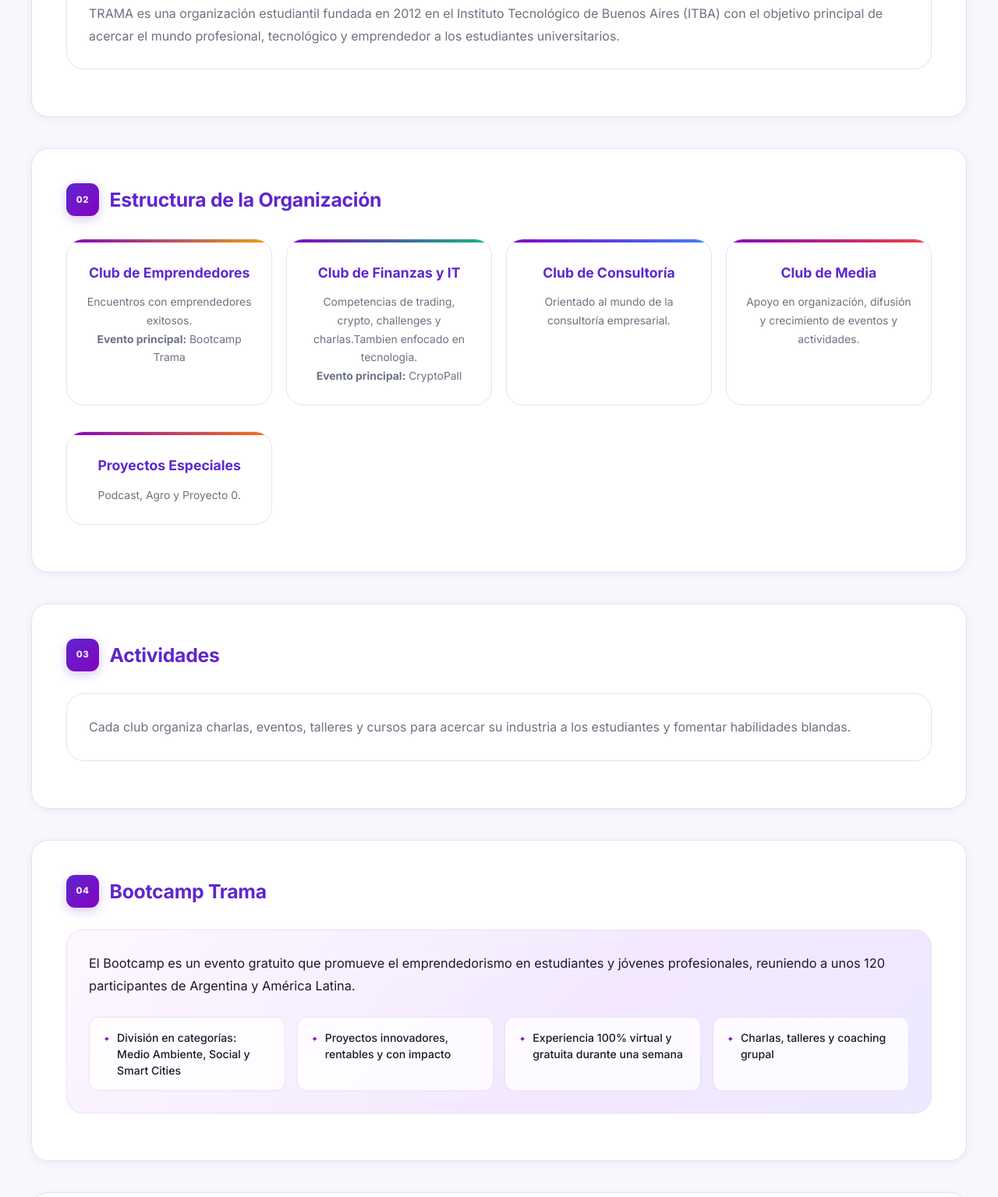
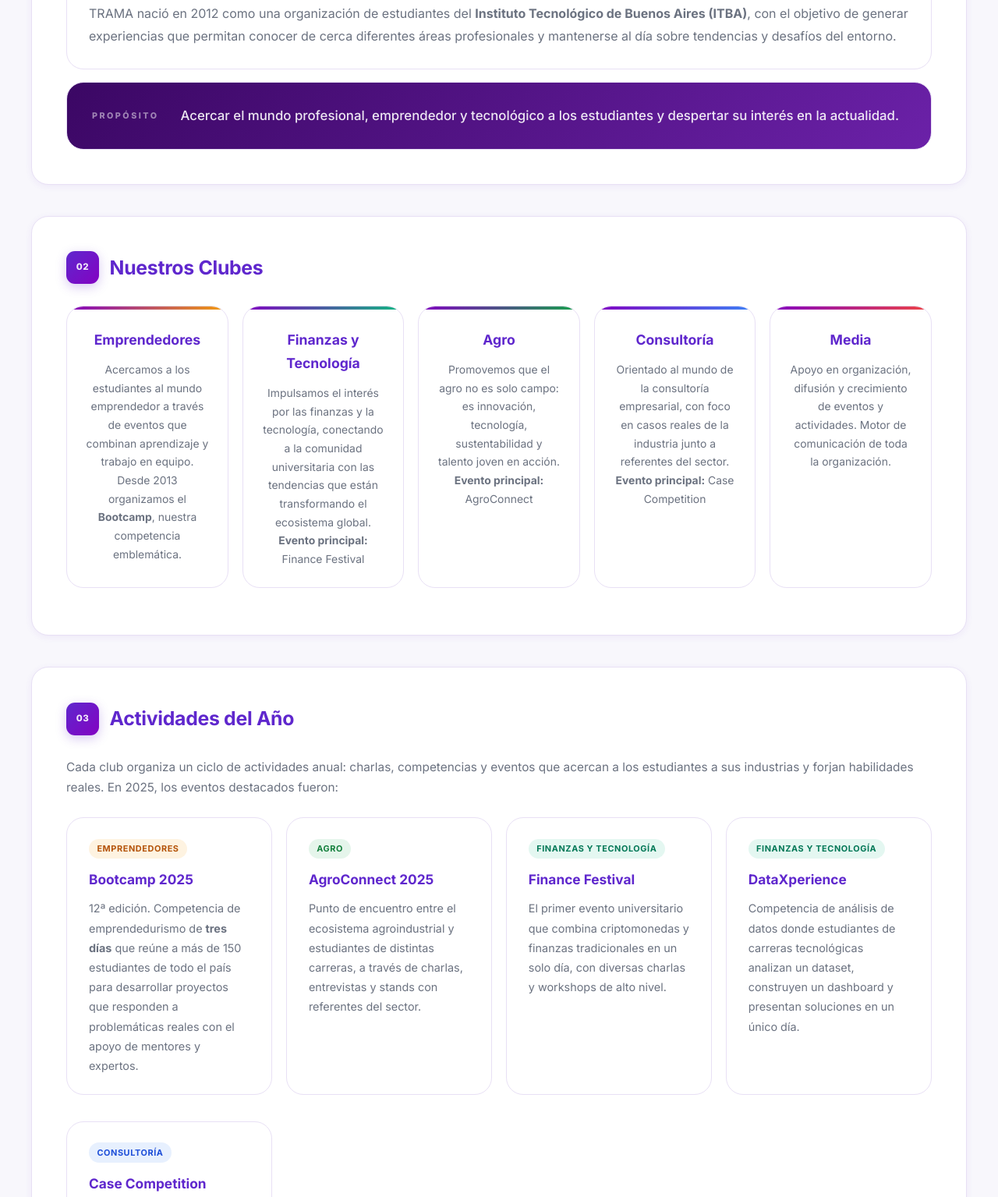
Before and after one commit to juanagros/TRAMA-ITBA, a plain HTML site: page index.html in a window 1280 px wide. Shown: the part 447-1982 px from the top of the page at 78% size. Drawn offline with Linux system fonts and the light colour scheme.

Commit message:
Actualizar contenido y estructura de la página principal; agregar sección de clubes y eventos, y mejorar estilos CSS

```diff
--- a/index.html
+++ b/index.html
@@ -44,35 +44,39 @@
                 <h2>¿Qué es TRAMA?</h2>
             </div>
             <div class="card">
-                <p>TRAMA es una organización estudiantil fundada en 2012 en el Instituto Tecnológico de Buenos Aires (ITBA) con el objetivo principal de acercar el mundo profesional, tecnológico y emprendedor a los estudiantes universitarios.</p>
+                <p>TRAMA nació en 2012 como una organización de estudiantes del <strong>Instituto Tecnológico de Buenos Aires (ITBA)</strong>, con el objetivo de generar experiencias que permitan conocer de cerca diferentes áreas profesionales y mantenerse al día sobre tendencias y desafíos del entorno.</p>
+            </div>
+            <div class="card card-proposito">
+                <div class="proposito-label">Propósito</div>
+                <p class="proposito-text">Acercar el mundo profesional, emprendedor y tecnológico a los estudiantes y despertar su interés en la actualidad.</p>
             </div>
         </section>
 
         <section id="clubes">
             <div class="section-header">
                 <div class="section-icon">02</div>
-                <h2>Estructura de la Organización</h2>
+                <h2>Nuestros Clubes</h2>
             </div>
-            <div class="card-grid">
+            <div class="card-grid clubs-grid">
                 <div class="card club emprendedores">
-                    <h3 class="titulos-clubes">Club de Emprendedores</h3>
-                    <p>Encuentros con emprendedores exitosos.<br><strong>Evento principal:</strong> Bootcamp Trama</p>
+                    <h3 class="titulos-clubes">Emprendedores</h3>
+                    <p>Acercamos a los estudiantes al mundo emprendedor a través de eventos que combinan aprendizaje y trabajo en equipo. Desde 2013 organizamos el <strong>Bootcamp</strong>, nuestra competencia emblemática.</p>
                 </div>
                 <div class="card club finanzas">
-                    <h3 class="titulos-clubes">Club de Finanzas y IT</h3>
-                    <p>Competencias de trading, crypto, challenges y charlas.Tambien enfocado en tecnologia. <br><strong>Evento principal:</strong> CryptoPall</p>
+                    <h3 class="titulos-clubes">Finanzas y Tecnología</h3>
+                    <p>Impulsamos el interés por las finanzas y la tecnología, conectando a la comunidad universitaria con las tendencias que están transformando el ecosistema global.<br><strong>Evento principal:</strong> Finance Festival</p>
+                </div>
+                <div class="card club agro">
+                    <h3 class="titulos-clubes">Agro</h3>
+                    <p>Promovemos que el agro no es solo campo: es innovación, tecnología, sustentabilidad y talento joven en acción.<br><strong>Evento principal:</strong> AgroConnect</p>
                 </div>
                 <div class="card club consultoria">
-                    <h3 class="titulos-clubes">Club de Consultoría</h3>
-                    <p>Orientado al mundo de la consultoría empresarial.</p>
+                    <h3 class="titulos-clubes">Consultoría</h3>
+                    <p>Orientado al mundo de la consultoría empresarial, con foco en casos reales de la industria junto a referentes del sector.<br><strong>Evento principal:</strong> Case Competition</p>
                 </div>
                 <div class="card club media">
-                    <h3 class="titulos-clubes">Club de Media</h3>
-                    <p>Apoyo en organización, difusión y crecimiento de eventos y actividades.</p>
-                </div>
-                <div class="card club proyectos">
-                    <h3 class="titulos-clubes">Proyectos Especiales</h3>
-                    <p>Podcast, Agro y Proyecto 0.</p>
+                    <h3 class="titulos-clubes">Media</h3>
+                    <p>Apoyo en organización, difusión y crecimiento de eventos y actividades. Motor de comunicación de toda la organización.</p>
                 </div>
             </div>
         </section>
@@ -80,10 +84,35 @@
         <section id="actividades">
             <div class="section-header">
                 <div class="section-icon">03</div>
-                <h2>Actividades</h2>
+                <h2>Actividades del Año</h2>
             </div>
-            <div class="card">
-                <p>Cada club organiza charlas, eventos, talleres y cursos para acercar su industria a los estudiantes y fomentar habilidades blandas.</p>
+            <p class="section-intro">Cada club organiza un ciclo de actividades anual: charlas, competencias y eventos que acercan a los estudiantes a sus industrias y forjan habilidades reales. En 2025, los eventos destacados fueron:</p>
+            <div class="card-grid eventos-grid">
+                <div class="card evento">
+                    <div class="evento-tag emprendedores-tag">Emprendedores</div>
+                    <h3>Bootcamp 2025</h3>
+                    <p>12ª edición. Competencia de emprendedurismo de <strong>tres días</strong> que reúne a más de 150 estudiantes de todo el país para desarrollar proyectos que responden a problemáticas reales con el apoyo de mentores y expertos.</p>
+                </div>
+                <div class="card evento">
+                    <div class="evento-tag agro-tag">Agro</div>
+                    <h3>AgroConnect 2025</h3>
+                    <p>Punto de encuentro entre el ecosistema agroindustrial y estudiantes de distintas carreras, a través de charlas, entrevistas y stands con referentes del sector.</p>
+                </div>
+                <div class="card evento">
+                    <div class="evento-tag finanzas-tag">Finanzas y Tecnología</div>
+                    <h3>Finance Festival</h3>
+                    <p>El primer evento universitario que combina criptomonedas y finanzas tradicionales en un solo día, con diversas charlas y workshops de alto nivel.</p>
+                </div>
+                <div class="card evento">
+                    <div class="evento-tag finanzas-tag">Finanzas y Tecnología</div>
+                    <h3>DataXperience</h3>
+                    <p>Competencia de análisis de datos donde estudiantes de carreras tecnológicas analizan un dataset, construyen un dashboard y presentan soluciones en un único día.</p>
+                </div>
+                <div class="card evento">
+                    <div class="evento-tag consultoria-tag">Consultoría</div>
+                    <h3>Case Competition</h3>
+                    <p>Competencia de casos reales de consultoría con orientación de profesionales de <strong>Bain & Company</strong>. Los participantes resuelven desafíos empresariales reales en equipo.</p>
+                </div>
             </div>
         </section>
 
@@ -93,12 +122,12 @@
                 <h2>Bootcamp Trama</h2>
             </div>
             <div class="card card-bootcamp">
-                <p>El Bootcamp es un evento gratuito que promueve el emprendedorismo en estudiantes y jóvenes profesionales, reuniendo a unos 120 participantes de Argentina y América Latina.</p>
+                <p>El <strong>Bootcamp</strong> es nuestra competencia emblemática de emprendedurismo, organizada desde 2013. Reúne a más de <strong>150 estudiantes</strong> de Argentina y América Latina durante <strong>tres días intensivos</strong> para desarrollar proyectos que dan respuesta a problemáticas reales, con el acompañamiento de mentores y expertos.</p>
                 <div class="bootcamp-features">
-                    <div class="feature">División en categorías: Medio Ambiente, Social y Smart Cities</div>
-                    <div class="feature">Proyectos innovadores, rentables y con impacto</div>
-                    <div class="feature">Experiencia 100% virtual y gratuita durante una semana</div>
-                    <div class="feature" id="texto-centrado">Charlas, talleres y coaching grupal</div>
+                    <div class="feature">12ª edición en 2025</div>
+                    <div class="feature">Más de 150 participantes por edición</div>
+                    <div class="feature">Proyectos con impacto real</div>
+                    <div class="feature" id="texto-centrado">Mentores y expertos de la industria</div>
                 </div>
             </div>
         </section>
--- a/styles.css
+++ b/styles.css
@@ -430,6 +430,88 @@ main section .card {
 
 #texto-centrado { justify-content: center; }
 
+/* ===== CARD PROPÓSITO ===== */
+.card-proposito {
+  background: linear-gradient(135deg, var(--purple-darkest), #6b21a8);
+  border-color: transparent;
+  padding: 1.75rem 2rem;
+  display: flex;
+  align-items: center;
+  gap: 1.75rem;
+  margin-bottom: 0;
+}
+
+.card-proposito:hover { border-color: transparent; }
+
+.proposito-label {
+  font-size: 0.67rem;
+  font-weight: 800;
+  letter-spacing: 2.5px;
+  text-transform: uppercase;
+  color: rgba(255,255,255,0.5);
+  white-space: nowrap;
+  flex-shrink: 0;
+}
+
+.proposito-text {
+  font-size: 1.05rem !important;
+  color: rgba(255,255,255,0.9) !important;
+  font-weight: 500;
+  line-height: 1.7 !important;
+  margin: 0;
+}
+
+/* ===== INTRO DE SECCIÓN ===== */
+.section-intro {
+  color: var(--text-muted);
+  font-size: 0.96rem;
+  line-height: 1.75;
+  margin: 0 0 1.5rem;
+}
+
+/* ===== CLUBS GRID ===== */
+.clubs-grid {
+  grid-template-columns: repeat(auto-fit, minmax(185px, 1fr));
+}
+
+.card.club.agro::before { background: linear-gradient(90deg, #8303c2, #16a34a); }
+
+/* ===== EVENTOS ===== */
+.eventos-grid {
+  grid-template-columns: repeat(auto-fit, minmax(260px, 1fr));
+}
+
+.card.evento { padding: 1.5rem 1.75rem; }
+
+.card.evento h3 {
+  font-size: 1.08rem;
+  font-weight: 700;
+  color: var(--purple-dark);
+  margin: 0 0 0.6rem;
+}
+
+.card.evento p {
+  font-size: 0.9rem;
+  color: var(--text-muted);
+  line-height: 1.75;
+}
+
+.evento-tag {
+  display: inline-block;
+  font-size: 0.68rem;
+  font-weight: 700;
+  letter-spacing: 0.6px;
+  text-transform: uppercase;
+  padding: 0.22rem 0.65rem;
+  border-radius: 99px;
+  margin-bottom: 0.75rem;
+}
+
+.emprendedores-tag { background: rgba(245,158,11,0.12);  color: #b45309; }
+.agro-tag          { background: rgba(22,163,74,0.11);   color: #15803d; }
+.finanzas-tag      { background: rgba(16,185,129,0.11);  color: #047857; }
+.consultoria-tag   { background: rgba(59,130,246,0.12);  color: #1d4ed8; }
+
 /* ===== MIEMBROS ===== */
 .member-list-card ul {
   list-style: none;
@@ -622,6 +704,9 @@ main section .card {
   .card-grid { grid-template-columns: 1fr; gap: 0.85rem; }
   .bootcamp-features { grid-template-columns: 1fr; gap: 0.75rem; }
   .social-cards { grid-template-columns: repeat(2, 1fr); }
+  .clubs-grid   { grid-template-columns: 1fr; }
+  .eventos-grid { grid-template-columns: 1fr; }
+  .card-proposito { flex-direction: column; align-items: flex-start; gap: 0.5rem; padding: 1.4rem 1.25rem; }
 
   /* Scroll top */
   .scroll-top { bottom: 1.25rem; right: 1.25rem; width: 42px; height: 42px; font-size: 1rem; }
```
Also changed, not shown: 1 other file.
